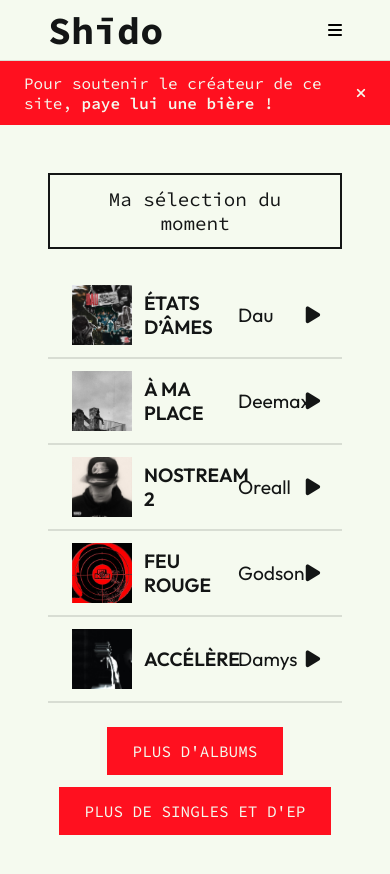
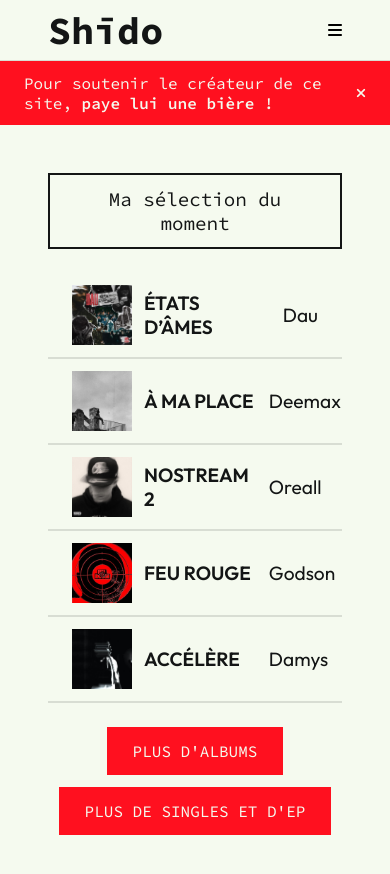
Before and after one commit to Thewoqz/Sh-do, a plain HTML site: page index.html in a window 390 px wide. Drawn offline with Linux system fonts and the light colour scheme.

Commit message:
Update style.css

```diff
--- a/style.css
+++ b/style.css
@@ -282,6 +282,14 @@ nav ul li:active {
         display: none;
     }
 
+    #home .pres .reco > a{
+        display: none;
+    }
+
+    #home .pres .reco .title {
+        width: 100%;
+    }
+
     #home .pres .reco .title img {
         margin-right: 12px;
     }
@@ -290,7 +298,8 @@ nav ul li:active {
         display: none;
     }
 
-    #home .pres .reco .title p {
+    #home .pres .reco .artist {
+        text-align: right;
         margin: 0;
     }
 
```
